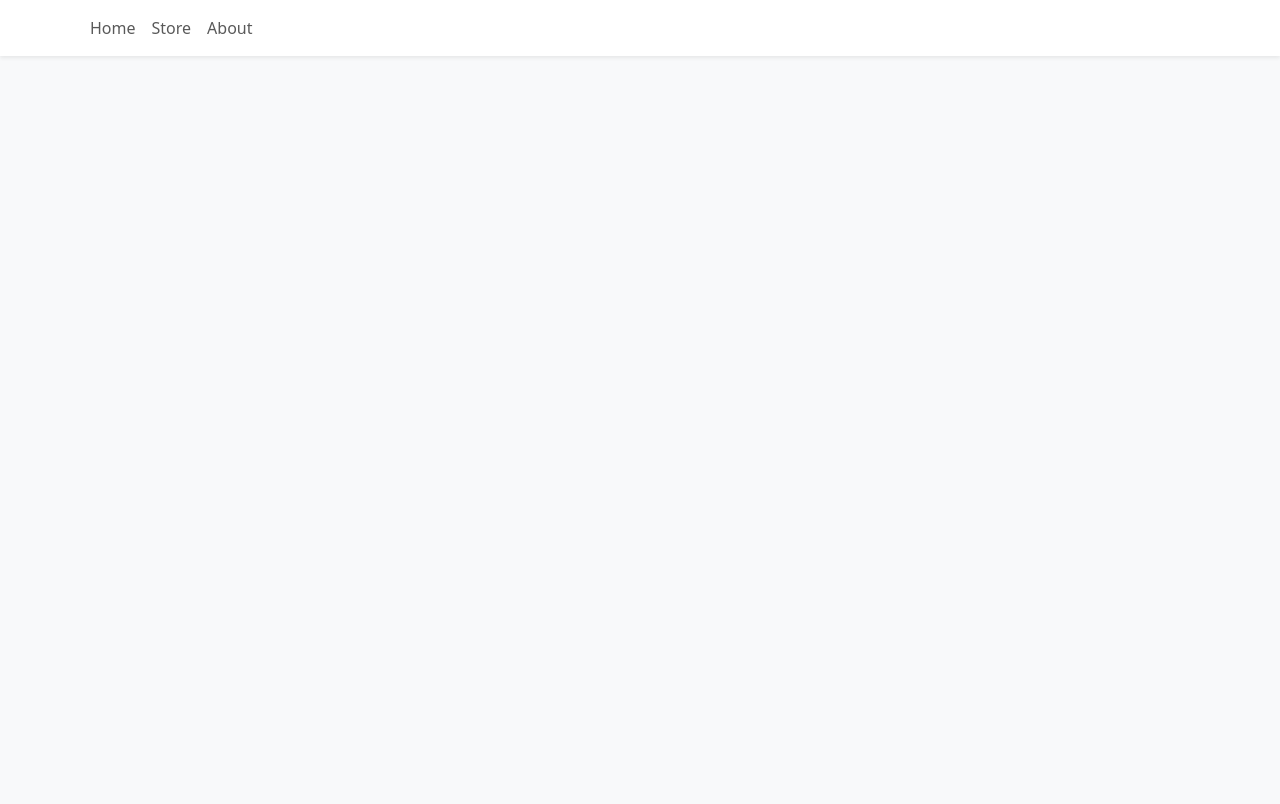
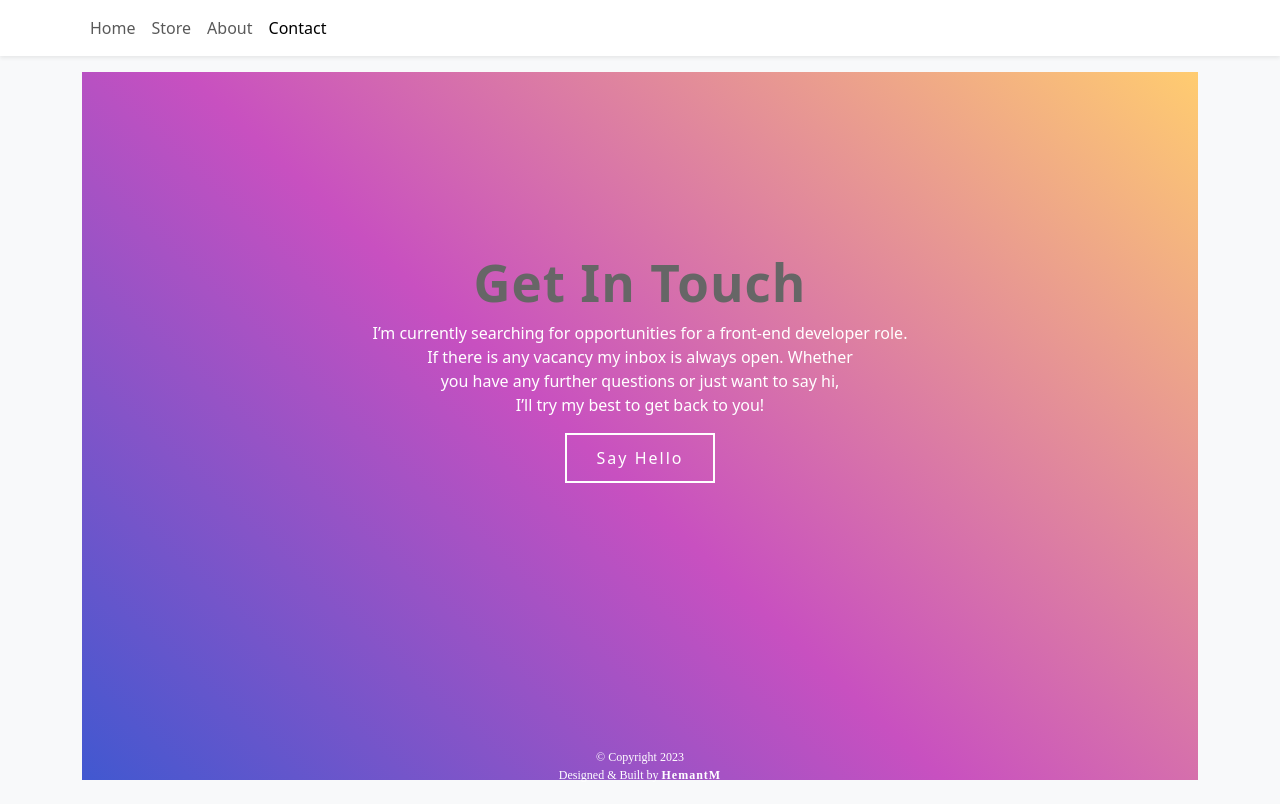
Before and after one commit to hemantmm/ShopCart, a React (Vite) app: page /contact in a window 1280 px wide. Before the commit this address had no page. Built offline with nearby package versions, Linux system fonts and the light colour scheme.

Commit message:
contact page updated
Signed-off-by: hemantmm <hemant29mehta@gmail.com>

```diff
--- a/src/App.tsx
+++ b/src/App.tsx
@@ -5,6 +5,7 @@ import { Store } from './pages/Store'
 import { About } from './pages/About'
 import {Navbar} from './components/Navbar'
 import { ShoppingCartProvider } from './context/ShoppingCartContext'
+import { Contact } from './pages/Contact'
 
 function App() {
   return(
@@ -15,6 +16,7 @@ function App() {
       <Route path='/' element={<Home />} />
       <Route path='/store' element={<Store />} />
       <Route path='/about' element={<About />} />
+      <Route path='/contact' element={<Contact />} />
     </Routes>
   </Container>
   </ShoppingCartProvider>
--- a/src/components/Navbar.tsx
+++ b/src/components/Navbar.tsx
@@ -22,6 +22,10 @@ export function Navbar()
                     <Nav.Link to='/about' as={NavLink}>
                         About
                     </Nav.Link>
+
+                    <Nav.Link to='/contact' as={NavLink}>
+                        Contact
+                    </Nav.Link>
                 </Nav>
 
                 {cartQuantity>0 &&(
--- /dev/null
+++ b/src/pages/Contact.tsx
@@ -0,0 +1,43 @@
+export function Contact()
+{
+    return(
+        <div style={{width: '100%',
+        minHeight: '88.5vh',
+        backgroundColor: '#4158d0',
+        backgroundImage: 'linear-gradient(43deg, #4158d0 0%, #c850c0 46%, #ffcc70 100%)',
+        paddingTop: '10px'}}>
+
+        <div style={{fontSize:"16px", lineHeight:"1.5", color:"#666", margin:"0 auto", width:"50rem", padding:"20px", textAlign:"center", marginTop:"150px"}}>
+            <h2 style={{ fontSize: '3.2rem', fontWeight: 800, letterSpacing: '1px' }}>Get In Touch</h2>
+        <p style={{ textAlign: 'center', color:"white" }}>
+          I’m currently searching for opportunities for a front-end developer role.
+          <br /> If there is any vacancy my inbox is always open. Whether
+          <br /> you have any further questions or just want to say hi, <br />
+          I’ll try my best to get back to you!
+        </p>
+        <button
+          style={{
+              display: 'block',
+            margin: '0 auto',
+            width: '150px',
+            height: '50px',
+            border: 'solid 2px',
+            backgroundColor: 'transparent',
+            letterSpacing: '2px',
+            color:"white"
+        }}
+        onClick={() => {
+            window.open('https://www.linkedin.com/in/hemant-mehta-97b40b220/');
+        }}
+        >
+          Say Hello
+        </button>
+        <p style={{ position: 'absolute', bottom: '0', left: '0', right: '0', fontSize: '12px', fontFamily: 'Poppins',color:"white" }}>
+          © Copyright 2023
+          <br />
+          Designed & Built by <span style={{ fontWeight: '700', letterSpacing: '1px' }}>HemantM</span>
+        </p>
+        </div>
+            </div>
+    )
+}
```
